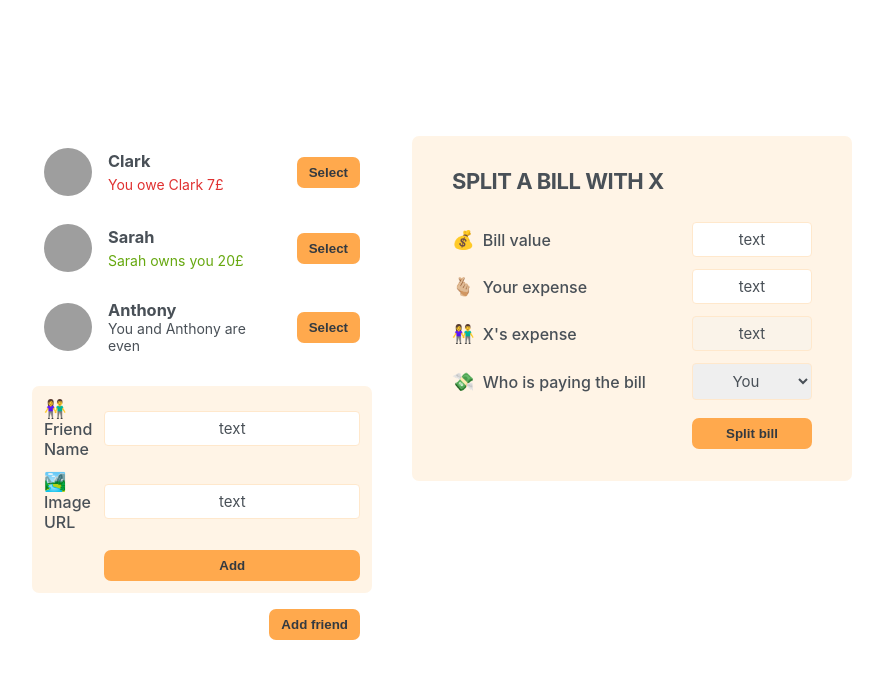
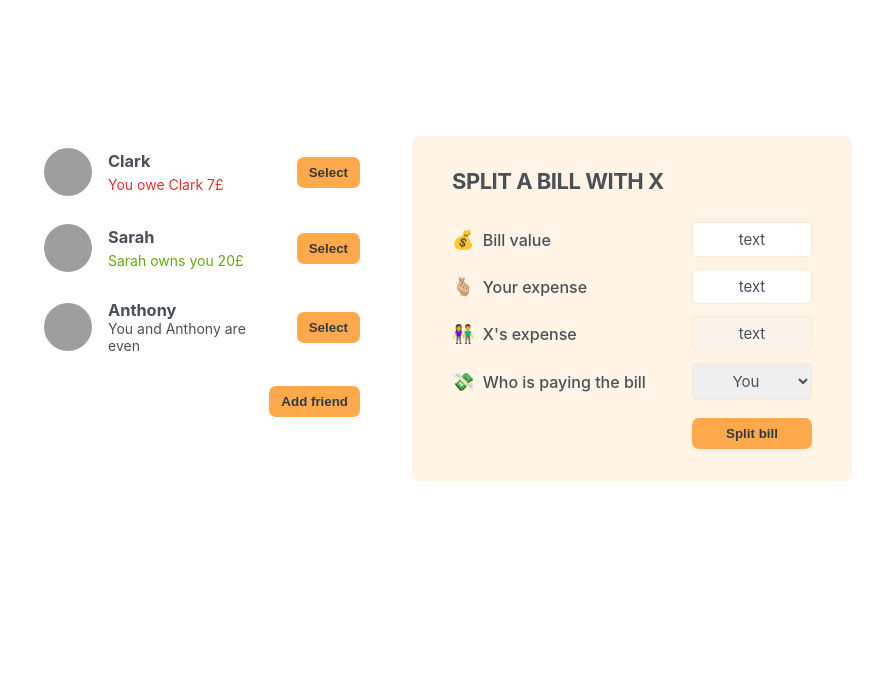
Before and after one commit to samuelmbp/eat-n-split, a React (Create React App) app: page / in a window 1280 px wide. Shown: the top 678 px of the page, without its empty margins (198-1081 px from the left). Built offline with nearby package versions, Linux system fonts and the light colour scheme; grey boxes are pictures that could not be loaded.

Commit message:
Can display the add new friend form

```diff
--- a/src/App.js
+++ b/src/App.js
@@ -2,14 +2,22 @@ import FormSplitBill from "./components/FormSplitBill";
 import Button from "./components/Button";
 import FormAddFriend from "./components/FormAddFriend";
 import FriendsList from "./components/FriendsList";
+import { useState } from "react";
 
 const App = () => {
+  const [showAddFriend, setShowAddFriend] = useState(false);
+
+  const handleShowAddFriend = () => {
+    setShowAddFriend(!showAddFriend);
+  };
   return (
     <div className="app">
       <div className="sidebar">
         <FriendsList />
-        <FormAddFriend />
-        <Button>Add friend</Button>
+        {showAddFriend && <FormAddFriend />}
+        <Button handleClick={handleShowAddFriend}>
+          {showAddFriend ? "Close" : "Add friend"}
+        </Button>
       </div>
       <FormSplitBill />
     </div>
--- a/src/components/Button.jsx
+++ b/src/components/Button.jsx
@@ -1,7 +1,11 @@
 import React from "react";
 
-const Button = ({ children }) => {
-  return <button className="button">{children}</button>;
+const Button = ({ children, handleClick }) => {
+  return (
+    <button className="button" onClick={handleClick}>
+      {children}
+    </button>
+  );
 };
 
 export default Button;
```
